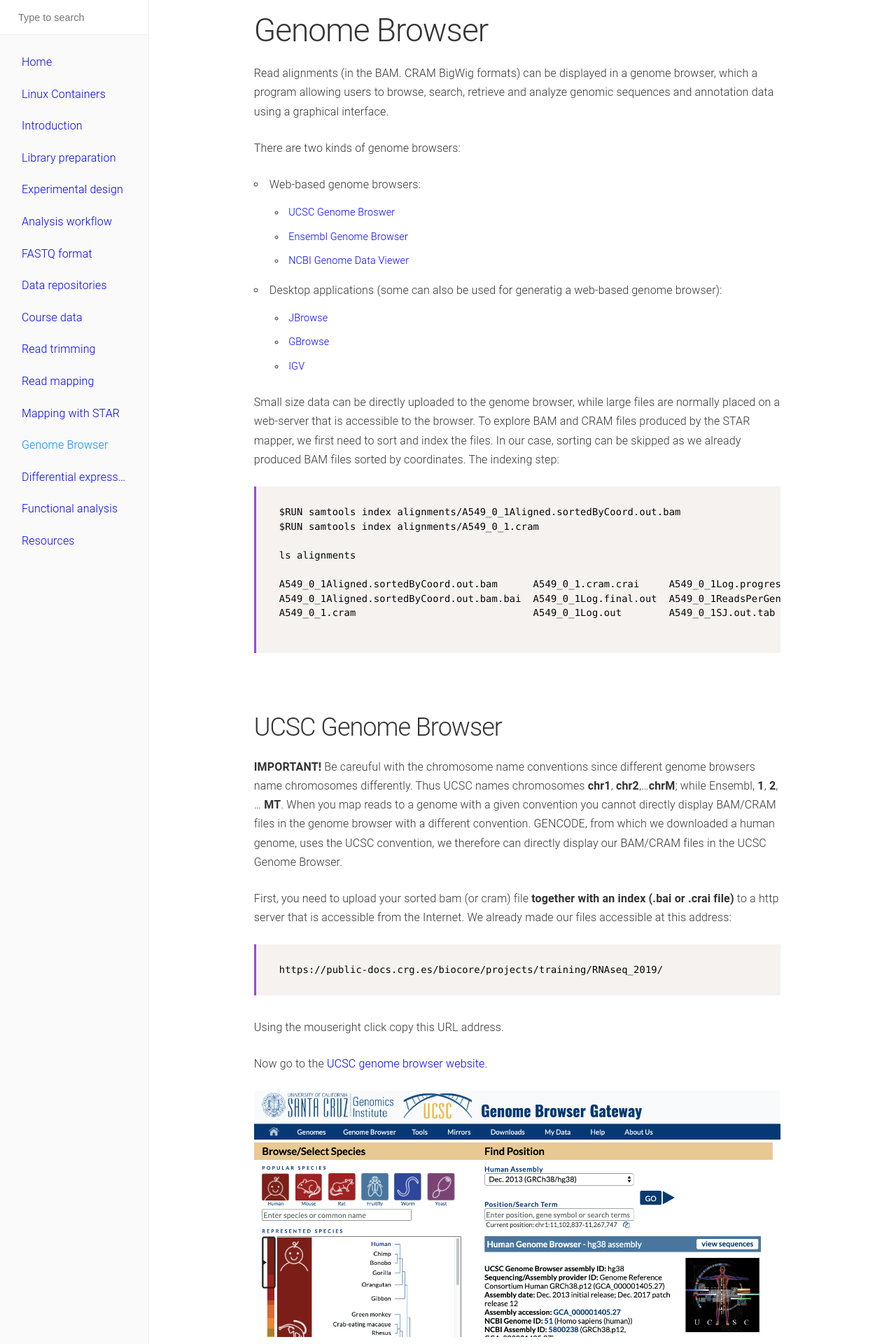
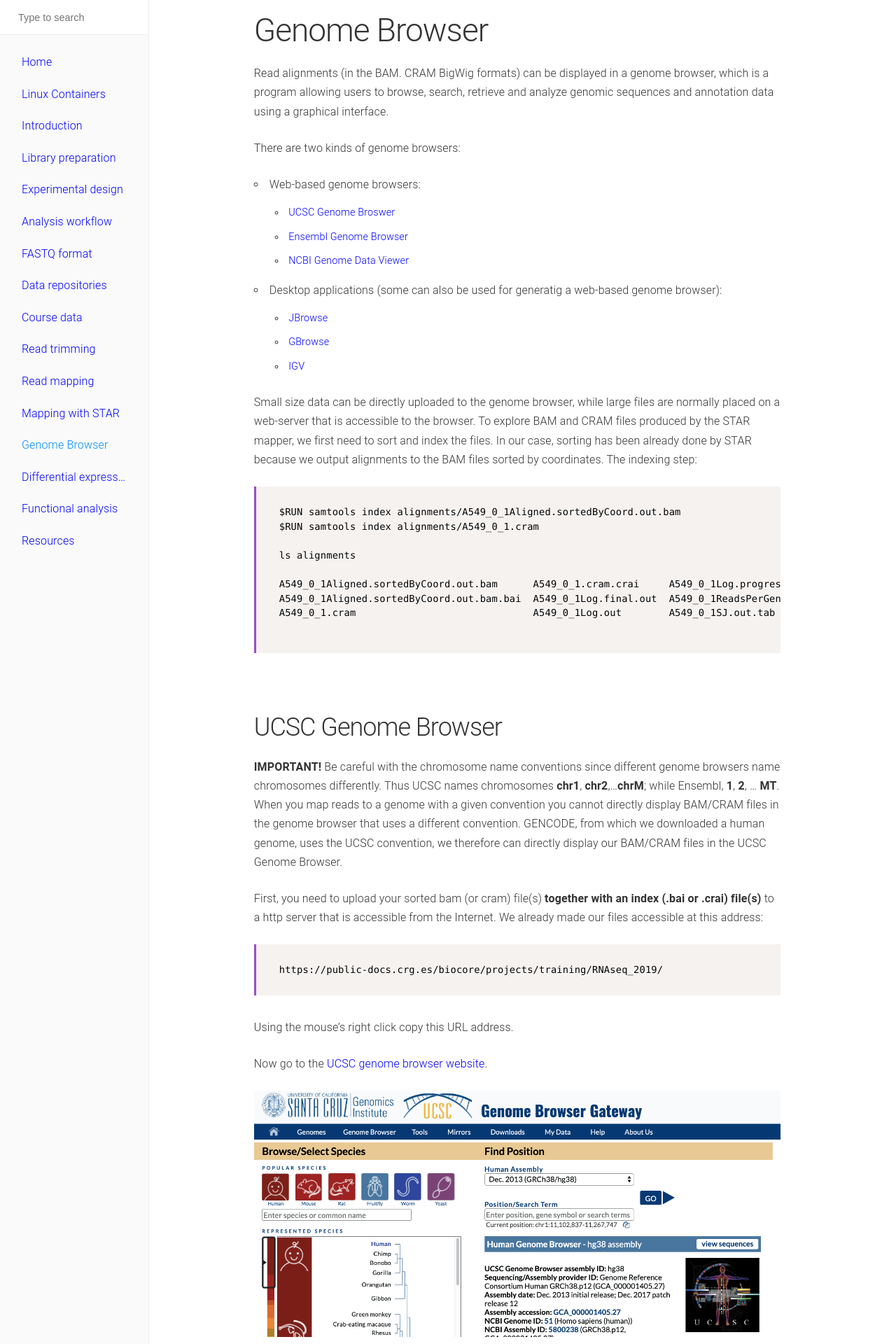
Before and after one commit to biocorecrg/RNAseq_course_2019, a Jekyll site: the page built from docs/gbrowser.md, in a window 1280 px wide. Shown: the top 1920 px of the page at 70% size. Built offline with Jekyll 4.4.1, drawn with Linux system fonts in a browser that asks for light colours; some of the changed text lies outside the part shown.

Commit message:
Update gbrowser.md

````diff
--- a/docs/gbrowser.md
+++ b/docs/gbrowser.md
@@ -5,7 +5,7 @@ navigation: 13
 ---
 
 # Genome Browser
-Read alignments (in the BAM. CRAM BigWig formats) can be displayed in a genome browser, which a program allowing users to browse, search, retrieve and analyze genomic sequences and annotation data using a graphical interface.
+Read alignments (in the BAM. CRAM BigWig formats) can be displayed in a genome browser, which is a program allowing users to browse, search, retrieve and analyze genomic sequences and annotation data using a graphical interface.
 
 There are two kinds of genome browsers:
 * Web-based genome browsers:
@@ -18,7 +18,7 @@ There are two kinds of genome browsers:
   * [GBrowse](http://gmod.org/wiki/GBrowse_2.0_HOWTO)
   * [IGV](https://software.broadinstitute.org/software/igv/)
 
-Small size data can be directly uploaded to the genome browser, while large files are normally placed on a web-server that is accessible to the browser. To explore BAM and CRAM files produced by the STAR mapper, we first need to sort and index the files. In our case, sorting can be skipped as we already produced BAM files sorted by coordinates. The indexing step:
+Small size data can be directly uploaded to the genome browser, while large files are normally placed on a web-server that is accessible to the browser. To explore BAM and CRAM files produced by the STAR mapper, we first need to sort and index the files. In our case, sorting has been already done by STAR because we output alignments to the BAM files sorted by coordinates. The indexing step:
 
 ```{bash}
 $RUN samtools index alignments/A549_0_1Aligned.sortedByCoord.out.bam
@@ -34,16 +34,16 @@ A549_0_1.cram                              A549_0_1Log.out        A549_0_1SJ.out
 <br/>
 
 ## UCSC Genome Browser
-**IMPORTANT!** Be careuful with the chromosome name conventions since different genome browsers name chromosomes differently. Thus UCSC names chromosomes **chr1**, **chr2**,...**chrM**; while Ensembl, **1**, **2**, ... **MT**. When you map reads to a genome with a given convention you cannot directly display BAM/CRAM files in the genome browser with a different convention.
+**IMPORTANT!** Be careful with the chromosome name conventions since different genome browsers name chromosomes differently. Thus UCSC names chromosomes **chr1**, **chr2**,...**chrM**; while Ensembl, **1**, **2**, ... **MT**. When you map reads to a genome with a given convention you cannot directly display BAM/CRAM files in the genome browser that uses a different convention.
 GENCODE, from which we downloaded a human genome, uses the UCSC convention, we therefore can directly display our BAM/CRAM files in the UCSC Genome Browser.
 
-First, you need to upload your sorted bam (or cram) file **together with an index (.bai or .crai file)** to a http server that is accessible from the Internet. We already made our files accessible at this address:
+First, you need to upload your sorted bam (or cram) file(s) **together with an index (.bai or .crai) file(s)** to a http server that is accessible from the Internet. We already made our files accessible at this address:
 
 ```{bash}
 https://public-docs.crg.es/biocore/projects/training/RNAseq_2019/
 ```
 
-Using the mouseright click copy this URL address.
+Using the mouse's right click copy this URL address.
 
 Now go to the [UCSC genome browser website](https://genome-euro.ucsc.edu/cgi-bin/hgGateway?redirect=manual&source=genome.ucsc.edu).
 
@@ -57,9 +57,9 @@ At the bottom of the image click **ADD CUSTOM TRACK**
 
 <img src="images/ucsc3.png"  align="middle" />
 
-and provide information describing the loading data:
+and provide information describing the data to be displayed:
 * **track type** indicates the kind of file: **bam** (same is used for uploading .cram)
-* **name** of data
+* **name** of the track
 * **bigDataUrl** the URL where the BAM or CRAM file is located
 
 ```{bash}
````
Also changed, not shown: other parts of docs/gbrowser.md (+2 -2 lines).
